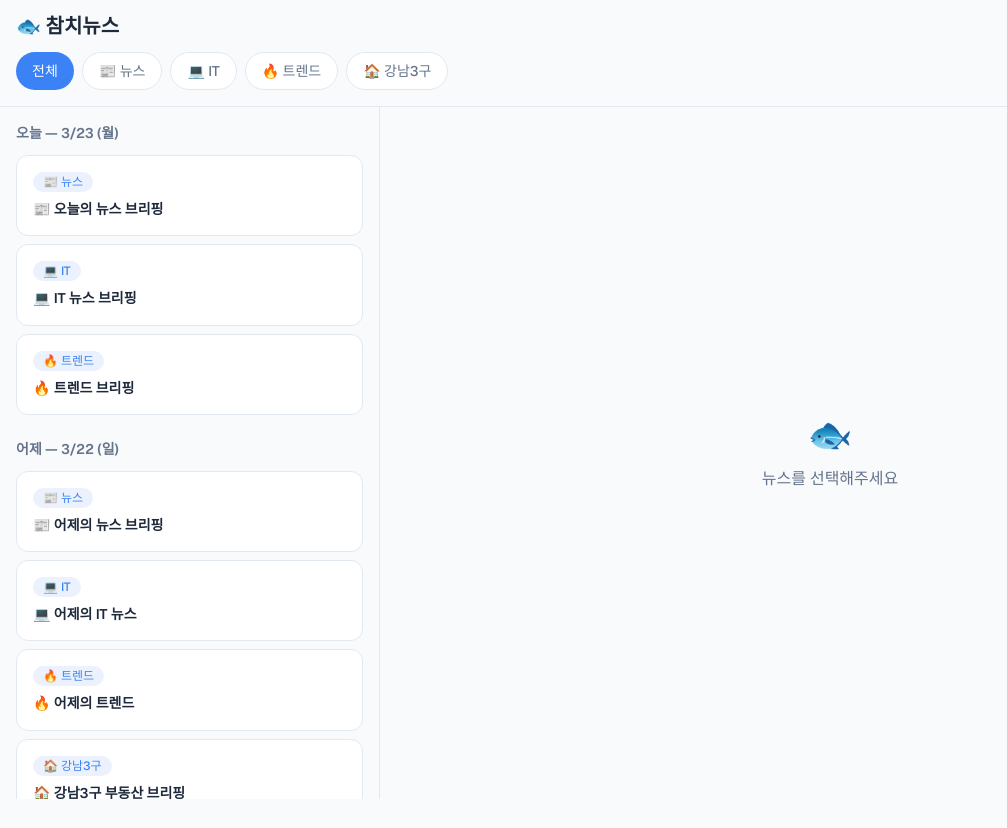
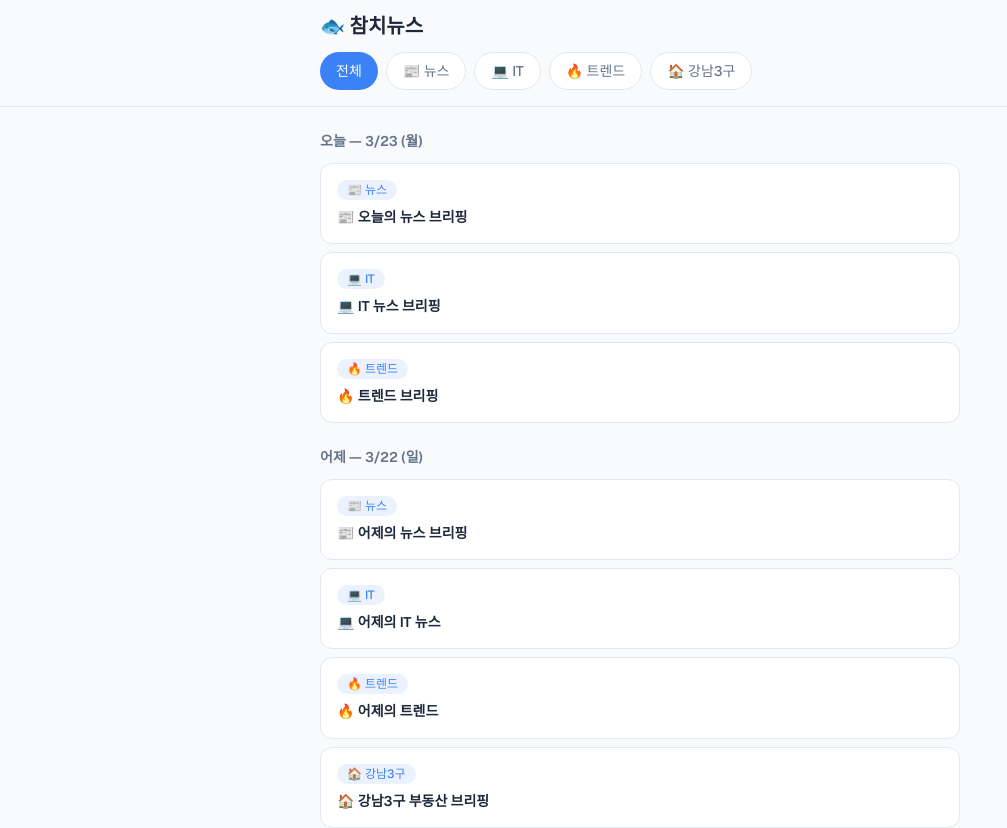
Before and after one commit to sw326/chumji-news, a Next.js app: page / in a window 1280 px wide. Shown: the top 828 px of the page, without its empty margins (0-1007 px from the left). Before the commit the page ends 800 px from the top, so only its background shows below. Built offline with nearby package versions, Linux system fonts and the light colour scheme; no server answers; the database is empty.

Commit message:
fix: 리스트→뉴스 페이지 이동 Link로 수정, split-view 제거

```diff
--- a/src/components/NewsBoardClient.tsx
+++ b/src/components/NewsBoardClient.tsx
@@ -5,7 +5,6 @@ import { NewsPost, Category } from "@/lib/types";
 import { groupByDate } from "@/lib/data";
 import CategoryTabs from "./CategoryTabs";
 import NewsCard from "./NewsCard";
-import NewsContent from "./NewsContent";
 import ScrollToTop from "./ScrollToTop";
 
 function formatDateLabel(dateStr: string): string {
@@ -30,7 +29,6 @@ interface NewsBoardClientProps {
 
 export default function NewsBoardClient({ posts }: NewsBoardClientProps) {
   const [filter, setFilter] = useState<Category | "all">("all");
-  const [selectedPost, setSelectedPost] = useState<NewsPost | null>(null);
 
   const filtered = useMemo(
     () => (filter === "all" ? posts : posts.filter((p) => p.category === filter)),
@@ -40,10 +38,10 @@ export default function NewsBoardClient({ posts }: NewsBoardClientProps) {
   const grouped = useMemo(() => groupByDate(filtered), [filtered]);
 
   return (
-    <div className="flex flex-col h-full">
+    <div className="flex flex-col min-h-full">
       {/* Header */}
       <header className="sticky top-0 z-40 border-b border-card-border bg-background/80 backdrop-blur-sm">
-        <div className="mx-auto max-w-7xl px-4 py-3">
+        <div className="mx-auto max-w-2xl px-4 py-3">
           <div className="flex items-center justify-between mb-3">
             <h1 className="text-xl font-bold">🐟 참치뉴스</h1>
           </div>
@@ -51,10 +49,8 @@ export default function NewsBoardClient({ posts }: NewsBoardClientProps) {
         </div>
       </header>
 
-      {/* Content area: split on desktop, stacked on mobile */}
-      <div className="flex-1 mx-auto w-full max-w-7xl lg:flex lg:gap-0">
-        {/* Left: card list */}
-        <div className="lg:w-[380px] lg:shrink-0 lg:border-r lg:border-card-border lg:overflow-y-auto lg:h-[calc(100vh-108px)] p-4 space-y-6">
+      {/* Card list */}
+      <main className="mx-auto w-full max-w-2xl px-4 py-6 space-y-6">
         {Array.from(grouped.entries()).map(([date, datePosts]) => (
           <section key={date}>
             <h2 className="text-sm font-semibold text-muted mb-3">
@@ -62,12 +58,7 @@ export default function NewsBoardClient({ posts }: NewsBoardClientProps) {
             </h2>
             <div className="space-y-2">
               {datePosts.map((post) => (
-                  <NewsCard
-                    key={post.id}
-                    post={post}
-                    selected={selectedPost?.id === post.id}
-                    onClick={() => setSelectedPost(post)}
-                  />
+                <NewsCard key={post.id} post={post} />
               ))}
             </div>
           </section>
@@ -77,13 +68,7 @@ export default function NewsBoardClient({ posts }: NewsBoardClientProps) {
             해당 카테고리에 뉴스가 없습니다.
           </p>
         )}
-        </div>
-
-        {/* Right: content viewer */}
-        <div className="flex-1 lg:overflow-y-auto lg:h-[calc(100vh-108px)] p-4 lg:p-8">
-          <NewsContent post={selectedPost} />
-        </div>
-      </div>
+      </main>
 
       <ScrollToTop />
     </div>
--- a/src/components/NewsCard.tsx
+++ b/src/components/NewsCard.tsx
@@ -1,22 +1,17 @@
+import Link from "next/link";
 import { NewsPost, CATEGORY_LABELS } from "@/lib/types";
 
 interface NewsCardProps {
   post: NewsPost;
-  selected?: boolean;
-  onClick?: () => void;
 }
 
-export default function NewsCard({ post, selected, onClick }: NewsCardProps) {
+export default function NewsCard({ post }: NewsCardProps) {
   const title = extractTitle(post.content);
 
   return (
-    <button
-      onClick={onClick}
-      className={`w-full text-left rounded-xl border p-4 transition-all ${
-        selected
-          ? "border-accent bg-accent-light ring-1 ring-accent"
-          : "border-card-border bg-card hover:border-accent/50 hover:shadow-sm"
-      }`}
+    <Link
+      href={`/news/${post.date}/${post.category}`}
+      className="block w-full text-left rounded-xl border border-card-border bg-card p-4 transition-all hover:border-accent/50 hover:shadow-sm"
     >
       <div className="flex items-center gap-2 mb-2">
         <span className="inline-block rounded-full bg-accent/10 px-2.5 py-0.5 text-xs font-medium text-accent">
@@ -26,7 +21,7 @@ export default function NewsCard({ post, selected, onClick }: NewsCardProps) {
       <h3 className="font-semibold text-sm leading-snug line-clamp-2">
         {title}
       </h3>
-    </button>
+    </Link>
   );
 }
 
```
Lines whose indentation alone changed are shown as unchanged.
